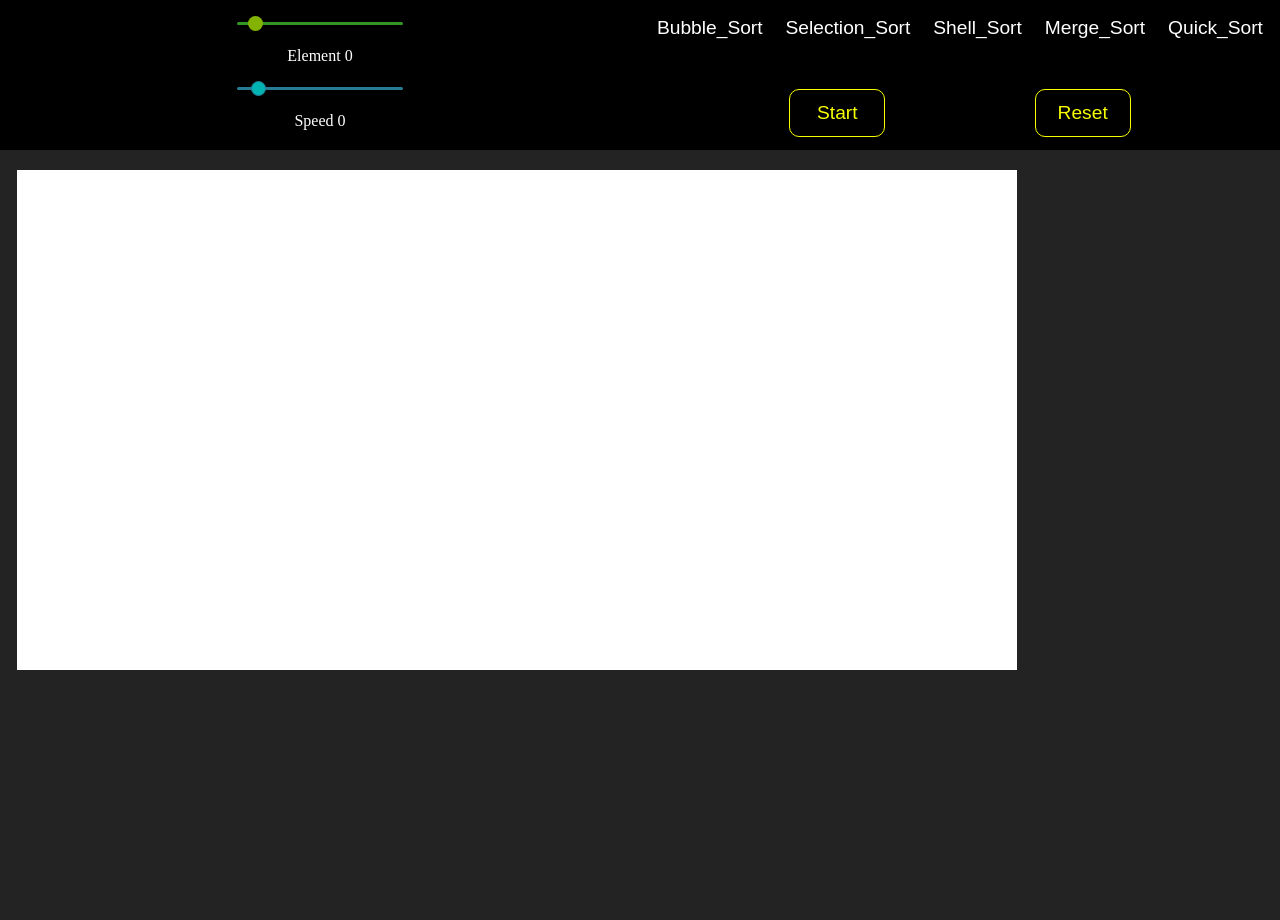
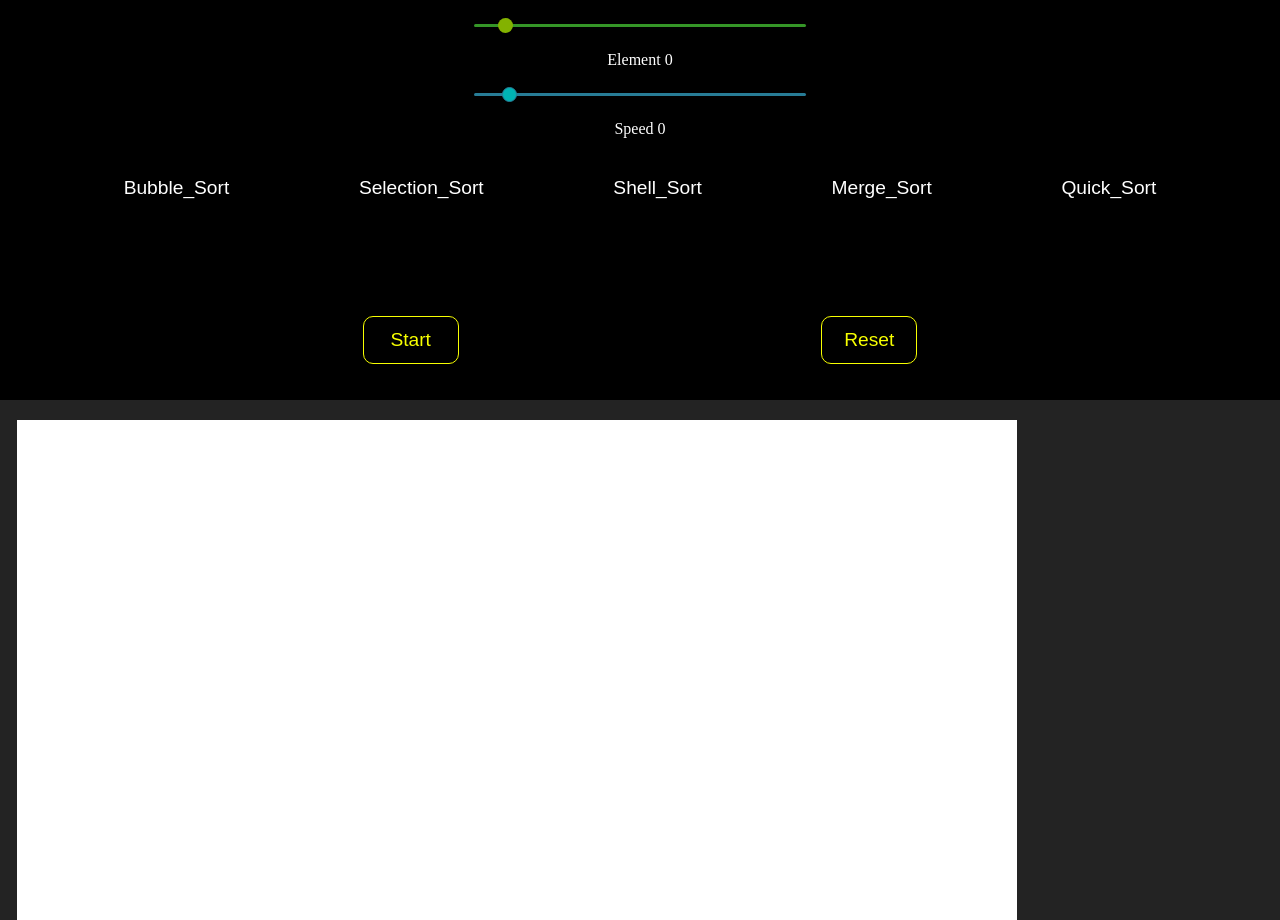
Before and after one commit to tushar-s-patel/Sortingalgo, a plain HTML site: page Project_sort/index.html in a window 1280 px wide. Before the commit the page ends 800 px from the top, so only its background shows below. Drawn offline with Linux system fonts and the light colour scheme.

Commit message:
update style for mobile

```diff
--- a/Project_sort/style.css
+++ b/Project_sort/style.css
@@ -68,11 +68,10 @@ div{
 
 #about,#swap{
 	color: white;
-	font-size:1rem;
 }
 
 #best,#worst,#average{
-	font-size: 1rem;
+	/* font-size: 1.1rem; */
 }
 #swap,#swaps{
 
@@ -307,8 +306,13 @@ span{
 			font-size: 1rem;
 
 			}
+			#sortname button:hover{
+				transform: scale(1);
+			text-shadow: 0px 0px 15px white;
+			}
 			.slider{
 				margin-top:1rem;
+				width: 50%;
 			}
 
 			#sortname{
@@ -330,3 +334,18 @@ span{
 				width: 100vw;
 			}
 		}
+@media only screen and (orientation:landscape){
+ 		 .nav{
+				flex-direction: column;
+				height: 50vh;
+			}
+			#nav1{
+				height: 40%;
+				width: 100vw;
+			}
+			#nav2{
+				height: 60%;
+				width: 100vw;
+			}
+
+}
```
